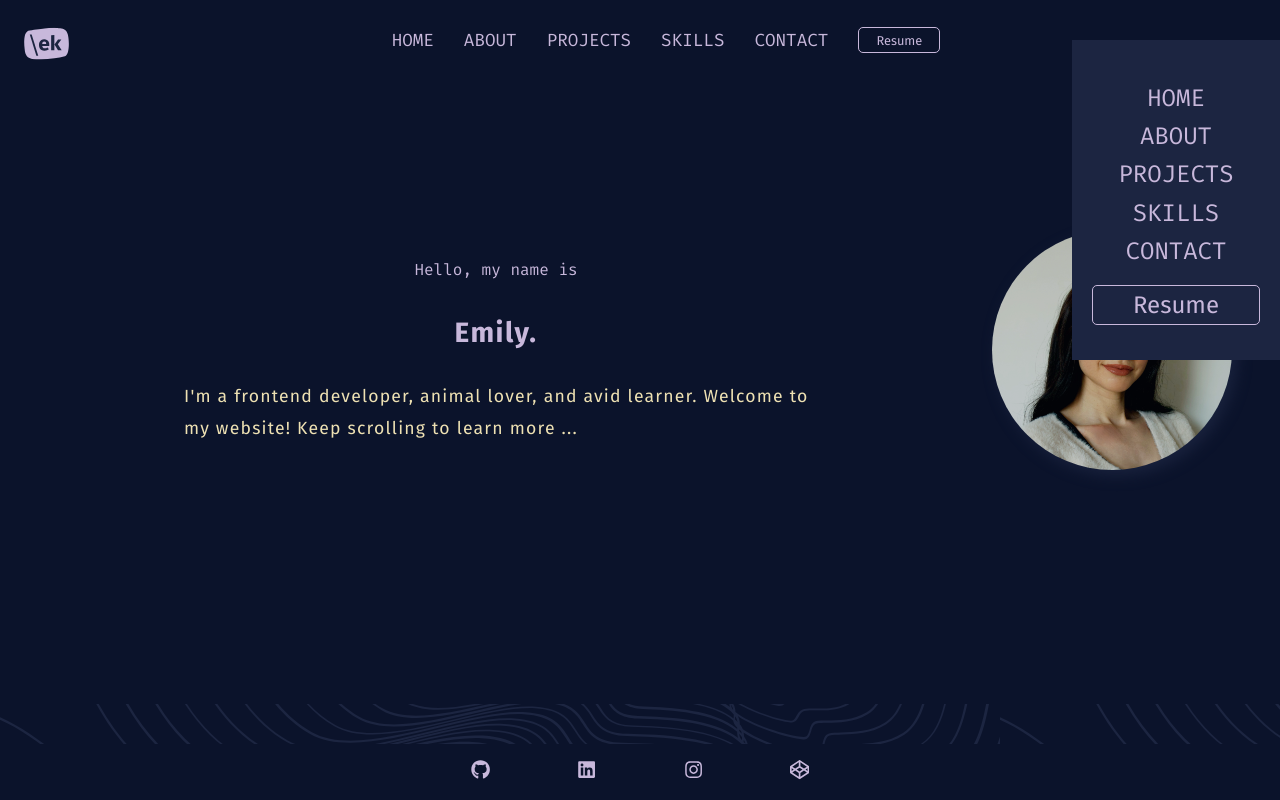
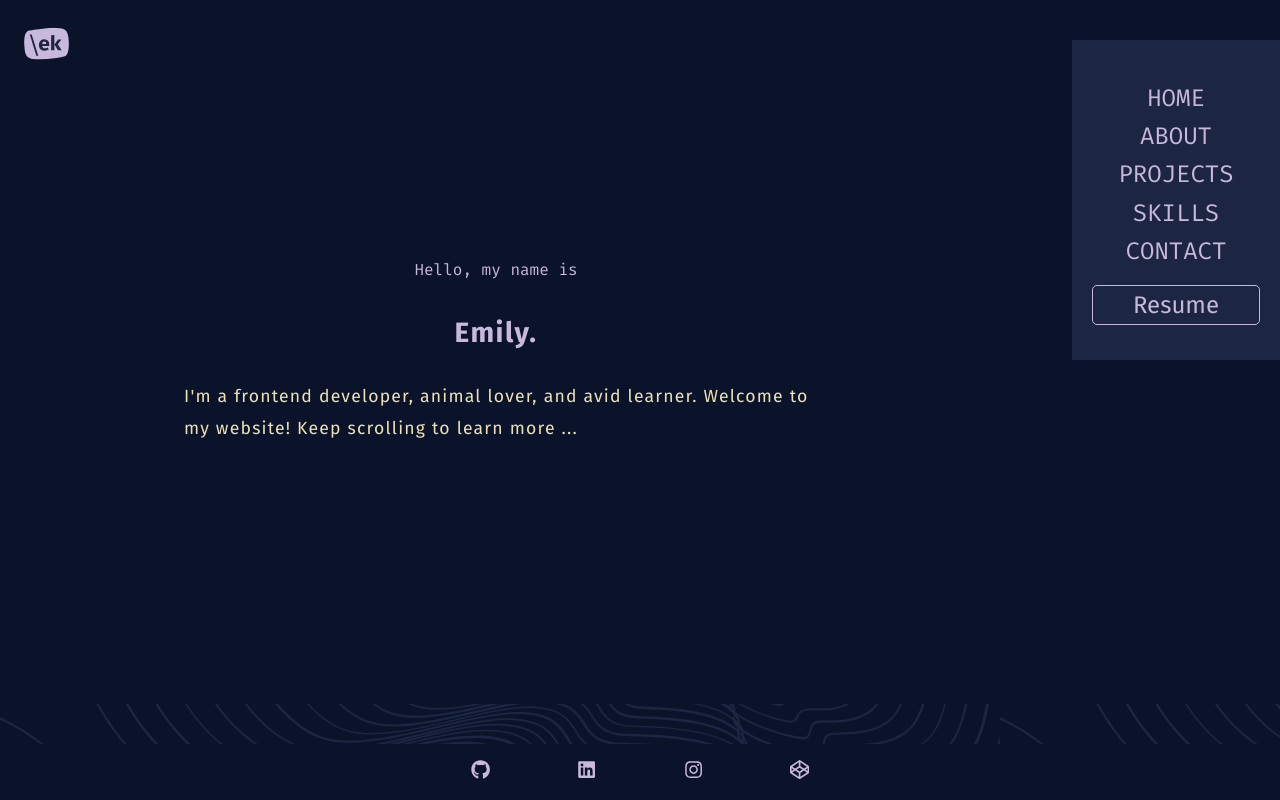
Before and after one commit to eaknott/personal-portfolio, a React (Create React App) app: page / in a window 1280 px wide. Built offline with nearby package versions, Linux system fonts and the light colour scheme.

Commit message:
Add CSS entrance animation on page load

```diff
--- a/src/components/Header.jsx
+++ b/src/components/Header.jsx
@@ -19,12 +19,12 @@ function Header() {
       </div>
       <div id="navbar">
         <ul>
-            <li><a href="#home">Home</a></li>
-            <li><a href="#about">About</a></li>
-            <li><a href="#projects">Projects</a></li>
-            <li><a href="#skills">Skills</a></li>
-            <li><a href="#contact">Contact</a></li>
-            <li><ResumeButton className="resume" /></li>
+            <li className='nav-home'><a href="#home">Home</a></li>
+            <li className='nav-about'><a href="#about">About</a></li>
+            <li className='nav-projects'><a href="#projects">Projects</a></li>
+            <li className='nav-skills'><a href="#skills">Skills</a></li>
+            <li className='nav-contact'><a href="#contact">Contact</a></li>
+            <li className='nav-resume'><ResumeButton className="resume" /></li>
         </ul>
       </div>
       <div className="hamburger" onClick={toggleHamburgerMenu}>
--- a/src/index.css
+++ b/src/index.css
@@ -1,29 +1,13 @@
 @import url('https://fonts.googleapis.com/css2?family=Fira+Code:wght@300..700&family=Fira+Sans:ital,wght@0,100;0,200;0,300;0,400;0,500;0,600;0,700;0,800;0,900;1,100;1,200;1,300;1,400;1,500;1,600;1,700;1,800;1,900&family=Overpass:ital,wght@0,100..900;1,100..900&display=swap');
 
 
-/* Lavender Cream */
+/* Color variables */
 :root {
   --secondary: #1C2541;
   --primary: #0B132B;
   --light: #C8B8DB;
   --tertiary: #EEE1B3;
 }
-
-/* Sunset Dusk */
-/* :root {
-  --primary: #2D3250;
-  --secondary: #424769;
-  --tertiary: #7077A1;
-  --light: #F6B17A;
-} */
-
-/* TEST */
-/* :root {
-  --primary: #28262c;
-  --secondary: #55505c;
-  --tertiary: #01fdf6;
-  --light: #fcddf2;
-} */
 
 * {
   box-sizing: border-box;
@@ -39,7 +23,33 @@ body, html {
   overflow-x: hidden;
 }
 
+/* ANIMATION */
 
+@keyframes animate-fade-up {
+	0% {
+		opacity: 0;
+    /* filter: brightness(3) saturate(3); */
+    transform: translateY(0.3rem);
+	}
+	100% {
+		opacity: 1;
+    /* filter: brightness(1) saturate(1); */
+    transform: translateY(0rem);
+	}
+}
+
+@keyframes animate-fade-down {
+	0% {
+		opacity: 0;
+    /* filter: brightness(3) saturate(3); */
+    transform: translateY(-0.7rem);
+	}
+	100% {
+		opacity: 1;
+    /* filter: brightness(1) saturate(1); */
+    transform: translateY(0rem);
+	}
+}
 /* HEADER */
 
 .header-container {
@@ -57,6 +67,11 @@ body, html {
 .logo {
   margin-left: 1.5rem;
   margin-top: 0.75rem;
+  animation-duration: 0.75s;
+  animation-delay: 0.2s;
+  animation-name: animate-fade-down;
+  animation-timing-function: ease-in-out;
+  animation-fill-mode: backwards;
 }
 
 #navbar {
@@ -86,6 +101,35 @@ body, html {
   text-transform: uppercase;
   /* font-family: 'Overpass', Helvetica, sans-serif; */
   font-family: 'Fira Code', Courier, monospace;
+  animation-duration: 0.75s;
+  animation-name: animate-fade-down;
+  animation-timing-function: ease-in-out;
+  animation-fill-mode: backwards;
+  /* animation-delay: 0.5s; */
+}
+
+.header-container li:nth-child(1) {
+  animation-delay: 0.3s;
+}
+
+.header-container li:nth-child(2) {
+  animation-delay: 0.4s;
+}
+
+.header-container li:nth-child(3) {
+  animation-delay: 0.5s;
+}
+
+.header-container li:nth-child(4) {
+  animation-delay: 0.6s;
+}
+
+.header-container li:nth-child(5) {
+  animation-delay: 0.7s;
+}
+
+.header-container li:nth-child(6) {
+  animation-delay: 0.8s;
 }
 
 .header-container a {
@@ -128,6 +172,11 @@ body, html {
   align-items: center;
   justify-content: space-evenly;
   margin-bottom: 10vh;
+  animation-duration: 0.75s;
+  animation-delay: 0.9s;
+  animation-name: animate-fade-up;
+  animation-timing-function: ease-in-out;
+  animation-fill-mode: backwards;
 }
 
 .home-text .intro {
@@ -149,6 +198,11 @@ body, html {
   font-family: 'Fira Sans', Helvetica, sans-serif;
   font-size: 2.3rem;
   max-width: 90vw;
+  animation-duration: 0.75s;
+  animation-delay: 1s;
+  animation-name: animate-fade-up;
+  animation-timing-function: ease-in-out;
+  animation-fill-mode: backwards;
 }
 
 .home p {
@@ -158,15 +212,26 @@ body, html {
   line-height: 1.5rem;
   text-align: center;
   margin: auto 2rem;
+  animation-duration: 0.75s;
+  animation-delay: 1.1s;
+  animation-name: animate-fade-up;
+  animation-timing-function: cubic-bezier(0.26, 0.53, 0.74, 1.48);
+  animation-fill-mode: backwards;
 }
 
 .home-img img {
+  visibility: hidden;
   border-radius: 100%;
   box-shadow: 5px 5px 15px var(--secondary);
   opacity: 0.85;
   height: 12rem;
   width: 12rem;
   margin-top: 8rem;
+  animation-duration: 0.75s;
+  animation-delay: 1.2s;
+  animation-name: animate-fade-up;
+  animation-timing-function: cubic-bezier(0.26, 0.53, 0.74, 1.48);
+  animation-fill-mode: both;
 }
 
 /* ABOUT PAGE */
@@ -543,6 +608,27 @@ button:hover {
   text-decoration: none;
   color: var(--light);
   transition: all 200ms ease-in-out;
+  animation-duration: 0.75s;
+  /* animation-delay: 1.2s; */
+  animation-name: animate-fade-up;
+  animation-timing-function: cubic-bezier(0.26, 0.53, 0.74, 1.48);
+  animation-fill-mode: both;
+}
+
+.footer-links a:nth-child(1) {
+  animation-delay: 1.4s;
+}
+
+.footer-links a:nth-child(2) {
+  animation-delay: 1.5s;
+}
+
+.footer-links a:nth-child(3) {
+  animation-delay: 1.6s;
+}
+
+.footer-links a:nth-child(4) {
+  animation-delay: 1.7s;
 }
 
 .footer-links a:hover {
@@ -552,6 +638,12 @@ button:hover {
 
 .footer-links a:active {
   color: var(--tertiary);
+}
+
+/* ACCESSIBILITY PREFERENCE TO REDUCE ANIMATION */
+
+@media only screen and (prefers-reduced-motion: reduce) {
+  .animate { animation: none !important; }
 }
 
 /* MEDIUM SCREENS AND MOST TABLETS */
```
